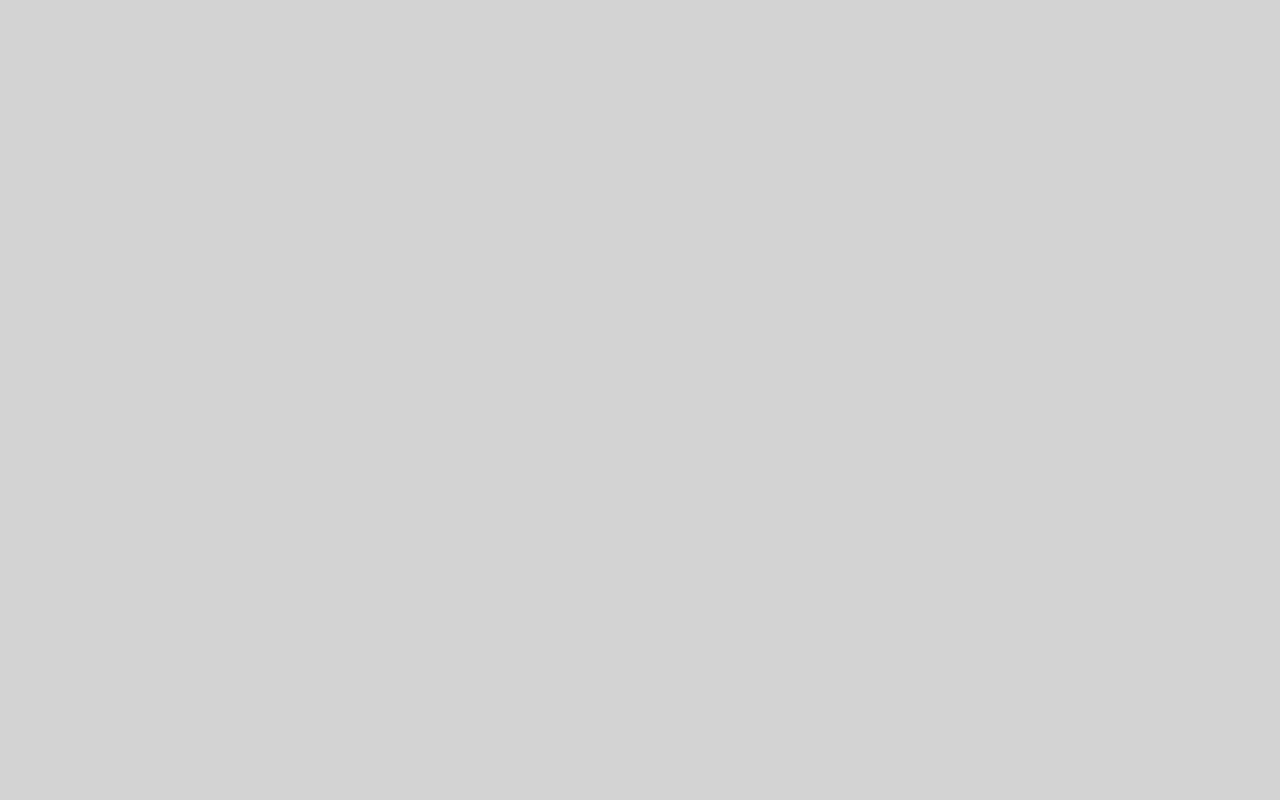
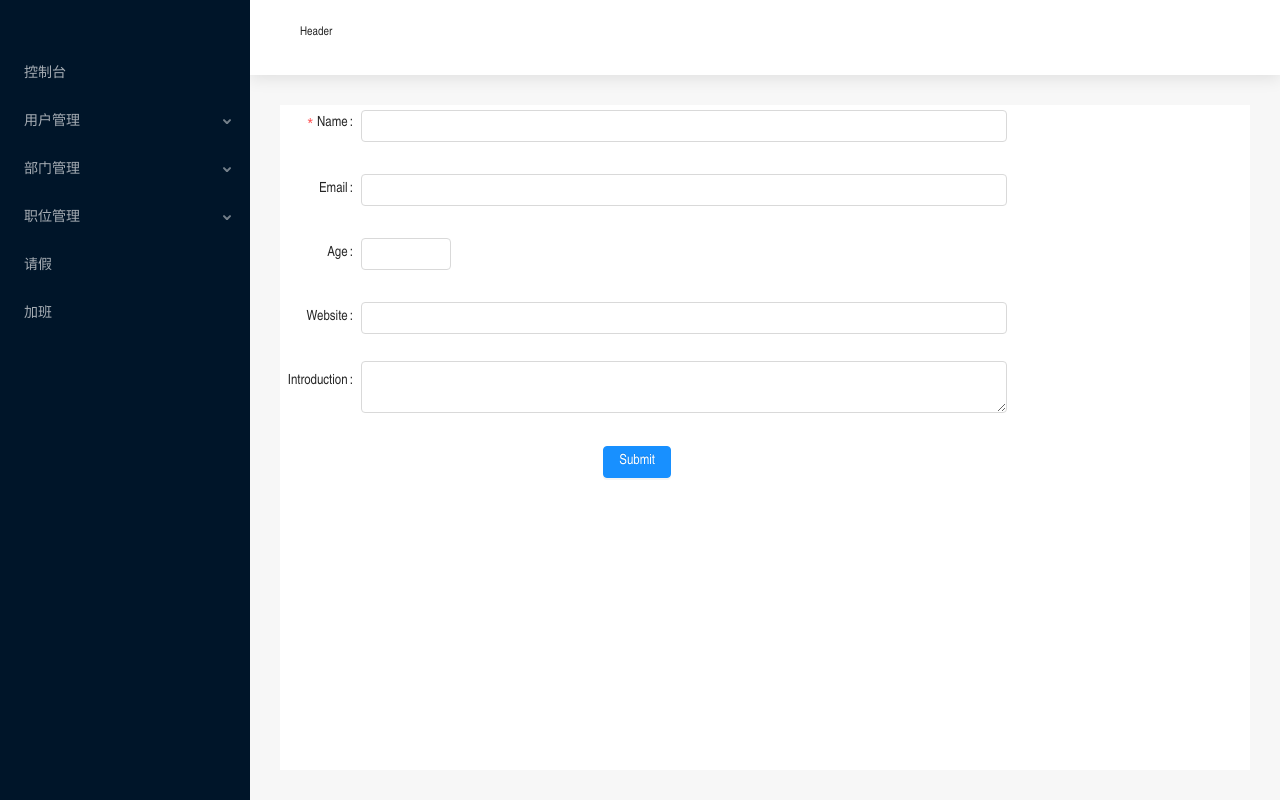
Before and after one commit to wenjieObject/react-admin-jiang, a React app: page /index/department/add in a window 1280 px wide. Built offline with nearby package versions, Linux system fonts and the light colour scheme; sample sign-in values are in the browser's storage.

Commit message:
框架搭建

```diff
--- a/config/webpack.config.js
+++ b/config/webpack.config.js
@@ -296,8 +296,12 @@ module.exports = function(webpackEnv) {
         ...(isEnvProductionProfile && {
           'react-dom$': 'react-dom/profiling',
           'scheduler/tracing': 'scheduler/tracing-profiling',
+
+
         }),
         ...(modules.webpackAliases || {}),
+        // 路径引用 @
+        '@': paths.appSrc,
       },
       plugins: [
         // Adds support for installing with Plug'n'Play, leading to faster installs and adding
--- a/src/App.js
+++ b/src/App.js
@@ -3,6 +3,10 @@ import './App.scss';
 import {Switch,Route,BrowserRouter} from 'react-router-dom';
 import Login from './views/login/index';
 import Index from './views/index/index';
+
+
+//私有组件
+import PrivateRouter from '@/components/privateRouter/index'
 
  class App extends Component {
    constructor(props) {
@@ -11,11 +15,10 @@ import Index from './views/index/index';
    }
    render() {
      return (
-
       <BrowserRouter>
         <Switch>
-            <Route exact  path="/" component={Login}/>
-            <Route exact  path="/index" component={Index}/>
+            <Route  exact path="/" component={Login}/>
+            <PrivateRouter  path="/index" component={Index}/>
         </Switch>
       </BrowserRouter>
        );
--- a/src/components/asideMenu/index.js
+++ b/src/components/asideMenu/index.js
@@ -1,11 +1,14 @@
 import React, { Component } from 'react';
 
 //antd
-import { Menu, Button } from 'antd';
-import {AppstoreOutlined,PieChartOutlined,DesktopOutlined,ContainerOutlined,MailOutlined,} from '@ant-design/icons';
+import { Menu } from 'antd';
+//import { AppstoreOutlined, PieChartOutlined, DesktopOutlined, ContainerOutlined, MailOutlined, } from '@ant-design/icons';
 
 //router
-import {router} from '../../router/index'
+import { router } from '../../router/index'
+//
+import {  Link } from 'react-router-dom';
+
 
 const { SubMenu } = Menu;
 
@@ -14,77 +17,76 @@ class AsideMenu extends Component {
   constructor(props) {
     super(props);
     this.state = {
-            collapsed:false
+      openKeys: []
     }
-        console.log(router)
   }
 
-    foreachRouter=()=>{
-        router.map((item, key) => {
-            if(item.child && item.child.length>0){
+  //一级菜单
 
-            }else{
+  renderMenu = ({ title, key }) => {
+    return (<Menu.Item key={key} >
+      <Link to={key}>{title}</Link>
+    </Menu.Item>)
+  }
+  //子级菜单
 
-            }
+  renderSubMenu = ({ title, key, child }) => {
+
+    return (
+      <SubMenu key={key} title={title}>
+        {
+          child && child.map(item => {
+            return item.child && item.child.length > 0 ? this.renderSubMenu(item) : this.renderMenu(item)
           })
         }
-
-    buildFirstMenu=({title,icon,key})=>{
-        return (
-            <Menu.Item key={key} icon={<PieChartOutlined />}>
-              {title}
-            </Menu.Item>
+      </SubMenu>
     )
 
   }
 
-    buildChildMenu=({title,icon,key,child})=>{
-        return (
-            <SubMenu key={key} icon={<MailOutlined />} title={title}>
-              {this.buildFirstMenu}
-            </SubMenu>
-        )
+  onOpenChange = (openKeys) => {
+    //console.log(openKeys)
+
+    if (openKeys.length === 1 || openKeys.length === 0) {
+      this.setState({
+        openKeys: openKeys
+      })
+      return
+    }
+
+    //二次操作 打开不同的菜单
+    const lastOpenKey = openKeys[openKeys.length - 1];
+
+    //如果点击同一个
+    if (lastOpenKey.includes(openKeys[0])) {
+      this.setState({
+        openKeys
+      })
+    } else {
+      this.setState({
+        openKeys: [lastOpenKey]
+      })
+    }
   }
 
 
-    toggleCollapsed = () => {
-        this.setState({
-          collapsed: !this.state.collapsed,
-        });
-      };
-
   render() {
+    const { openKeys } = this.state;
     return (
       <Menu
-            defaultSelectedKeys={['1']}
-            defaultOpenKeys={['sub1']}
         mode="inline"
         theme="dark"
-            //collapsed={this.state.collapsed}
+        onOpenChange={this.onOpenChange}
+        style={{ height: '100%', paddingTop: '50px' }}
+        openKeys={openKeys}
       >
-            <Menu.Item key="1" icon={<PieChartOutlined />}>
-              Option 1
-            </Menu.Item>
-            <Menu.Item key="2" icon={<DesktopOutlined />}>
-              Option 2
-            </Menu.Item>
-            <Menu.Item key="3" icon={<ContainerOutlined />}>
-              Option 3
-            </Menu.Item>
-            <SubMenu key="sub1" icon={<MailOutlined />} title="Navigation One">
-              <Menu.Item key="5">Option 5</Menu.Item>
-              <Menu.Item key="6">Option 6</Menu.Item>
-              <Menu.Item key="7">Option 7</Menu.Item>
-              <Menu.Item key="8">Option 8</Menu.Item>
-            </SubMenu>
-            <SubMenu key="sub2" icon={<AppstoreOutlined />} title="Navigation Two">
-              <Menu.Item key="9">Option 9</Menu.Item>
-              <Menu.Item key="10">Option 10</Menu.Item>
-              <SubMenu key="sub3" title="Submenu">
-                <Menu.Item key="11">Option 11</Menu.Item>
-                <Menu.Item key="12">Option 12</Menu.Item>
-              </SubMenu>
-            </SubMenu>
+        {
+          router && router.map(firstItem => {
+            return firstItem.child && firstItem.child.length > 0
+              ? this.renderSubMenu(firstItem)
+              : this.renderMenu(firstItem)
+          })
+        }
       </Menu>
     );
   }
--- /dev/null
+++ b/src/components/containMain/index.js
@@ -0,0 +1,28 @@
+import React, { Component, Fragment } from 'react';
+import { Switch, Route, BrowserRouter } from 'react-router-dom';
+
+//组件
+import DepartMentAdd from '@/views/department/add';
+import DepartMentList from '@/views/department/list';
+
+//私有组件
+import PrivateRouter from '@/components/privateRouter/index'
+
+class ContainMain extends Component {
+    constructor(props) {
+        super(props);
+        this.state = {}
+    }
+    render() {
+        return (
+
+            <Switch>
+                <PrivateRouter path='/index/department/add' component={DepartMentAdd} />
+                <PrivateRouter path='/index/department/list' component={DepartMentList} />
+            </Switch>
+
+        );
+    }
+}
+
+export default ContainMain;
--- /dev/null
+++ b/src/components/privateRouter/index.js
@@ -0,0 +1,18 @@
+import React from 'react';
+
+import { Route, Redirect } from 'react-router-dom';
+
+import {  getToken } from '@/utils/session'
+
+console.log(getToken()!==null);
+const PrivateRouter = ({ component: Component, ...rest }) => {
+    return (
+        <Route {...rest} render={(props) => (
+            getToken()!==null
+            ?<Component {...props} />
+            :<Redirect to='/' />
+        )} />
+    )
+}
+
+export default PrivateRouter;
--- a/src/router/index.js
+++ b/src/router/index.js
@@ -2,7 +2,7 @@ export const router=[
 
     {
         title:'控制台',
-        icon:'laptop',
+        icon:'home',
         key:'/index',
     },
     {
@@ -37,4 +37,32 @@ export const router=[
 
             ]
     },
+    {
+        title:'部门管理',
+        icon:'bars',
+        key:'/index/department',
+        child:[
+            {key:'/index/department/list',title:'部门列表',icon:''},
+            {key:'/index/department/add',title:'添加部门',icon:''},
+        ]
+    },
+    {
+        title:'职位管理',
+        icon:'edit',
+        key:'/index/entry',
+        child:[
+            {key:'/index/entry/dropdown',title:'职位列表',icon:''},
+            {key:'/index/entry/menu',title:'添加职位',icon:''},
+        ]
+    },
+    {
+        title:'请假',
+        icon:'info-circle-o',
+        key:'/index/about',
+    },
+    {
+        title:'加班',
+        icon:'info-circle-o',
+        key:'/index/earn',
+    },
 ];
--- /dev/null
+++ b/src/utils/session.js
@@ -0,0 +1,10 @@
+
+
+
+export function setToken(value){
+    sessionStorage.setItem("adminToken",value);
+}
+
+export function getToken(){
+   return sessionStorage.getItem("adminToken");
+}
--- /dev/null
+++ b/src/views/department/add.js
@@ -0,0 +1,63 @@
+import React, { Component, Fragment } from 'react';
+
+import { Form, Input, InputNumber, Button } from 'antd';
+
+const layout = {
+    labelCol: {
+      span:2,
+    },
+    wrapperCol: {
+      span: 16,
+    },
+  };
+
+const validateMessages = {
+    required: '${label} is required!',
+    types: {
+      email: '${label} is not validate email!',
+      number: '${label} is not a validate number!',
+    },
+    number: {
+      range: '${label} must be between ${min} and ${max}',
+    },
+  };
+
+class DepartMentAdd extends Component {
+    constructor(props) {
+        super(props);
+        this.state = {}
+    }
+
+    onFinish = values => {
+        console.log(values);
+      };
+
+    render() {
+        return (
+            <Form {...layout} name="nest-messages" onFinish={this.onFinish} validateMessages={validateMessages}>
+            <Form.Item name={['user', 'name']} label="Name" rules={[{ required: true }]}>
+              <Input />
+            </Form.Item>
+            <Form.Item name={['user', 'email']} label="Email" rules={[{ type: 'email' }]}>
+              <Input />
+            </Form.Item>
+            <Form.Item name={['user', 'age']} label="Age" rules={[{ type: 'number', min: 0, max: 99 }]}>
+              <InputNumber />
+            </Form.Item>
+            <Form.Item name={['user', 'website']} label="Website">
+              <Input />
+            </Form.Item>
+            <Form.Item name={['user', 'introduction']} label="Introduction">
+              <Input.TextArea />
+            </Form.Item>
+            <Form.Item wrapperCol={{ ...layout.wrapperCol, offset: 8 }}>
+              <Button type="primary" htmlType="submit">
+                Submit
+              </Button>
+            </Form.Item>
+          </Form>
+        );
+    }
+}
+
+export default DepartMentAdd;
--- /dev/null
+++ b/src/views/department/list.js
@@ -0,0 +1,16 @@
+import React, { Component,Fragment } from 'react';
+
+
+class DepartMentList extends Component {
+    constructor(props) {
+        super(props);
+        this.state = {  }
+    }
+    render() {
+        return ( <Fragment>
+DepartMentList
+        </Fragment> );
+    }
+}
+
+export default DepartMentList;
--- a/src/views/index/index.js
+++ b/src/views/index/index.js
@@ -3,18 +3,20 @@ import React, { Component } from 'react';
 //css
 import './layout.scss'
 //antd
-import {Layout} from 'antd';
+import { Layout } from 'antd';
 
 //自定义组件
-import AsideMenu from '../../components/asideMenu/index'
+import AsideMenu from '@/components/asideMenu/index'
 
-const {Sider,Header,Content}=Layout;
+import ContainMain from '../../components/containMain/index'
+
+const { Sider, Header, Content } = Layout;
 
 
 class Index extends Component {
     constructor(props) {
         super(props);
-        this.state = {  }
+        this.state = {}
     }
     render() {
         return (
@@ -24,7 +26,9 @@ class Index extends Component {
                 </Sider>
                 <Layout>
                     <Header className='layout-header'>Header</Header>
-                    <Content className='layout-main'>Content</Content>
+                    <Content className='layout-main'>
+                        <ContainMain></ContainMain>
+                    </Content>
                 </Layout>
             </Layout>
         );
--- a/src/views/login/loginForm.js
+++ b/src/views/login/loginForm.js
@@ -9,6 +9,9 @@ import {login} from '../../api/account'
 
 //组件
 import Code from '../../components/code'
+//session
+
+import {setToken} from '@/utils/session'
 
 class LoginForm extends Component {
     constructor(props) {
@@ -31,6 +34,7 @@ class LoginForm extends Component {
     //登录
     onFinish=()=>{
 
+        setToken("6F9619FF-8B86-D011-B42D-00C04FC964FF");
         this.props.history.push("/index");
         return;
         const logindata = [{
```
Also changed, not shown: report.20200813.143553.16836.0.001.json (added, +156 -0 lines), 1 other file (tests, documents, lock files or other folders). Lines whose indentation alone changed are shown as unchanged.
